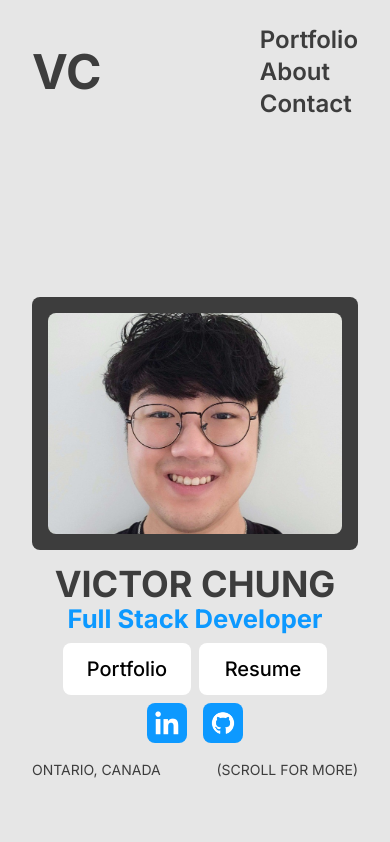
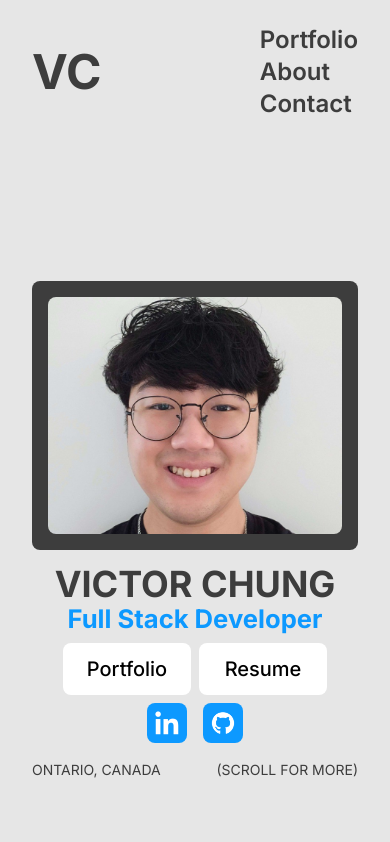
Before and after one commit to TheVicBro/portfolio, a Next.js app: page / in a window 390 px wide. Shown: the top 842 px of the page. Built offline with nearby package versions, Linux system fonts and the light colour scheme.

Commit message:
mobile fix attempt

```diff
--- a/src/app/page.tsx
+++ b/src/app/page.tsx
@@ -290,7 +290,7 @@ function MainContent() {
               </div>
             </div>
           </div>
-          <div className="bg-lightblack min-w-64 lg:w-1/3 3xl:w-1/4 lg:mx-0 sm:mx-44 h-full lg:mt-0 mt-4 rounded-lg -mt-[8.5rem] lg:mt-0">
+          <div className="bg-lightblack min-w-64 lg:w-1/3 3xl:w-1/4 lg:mx-0 sm:mx-44 h-full rounded-lg  lg:mt-0">
             <motion.div
               initial={{ height: 0 }}
               animate={{ height: "100%" }}
```
